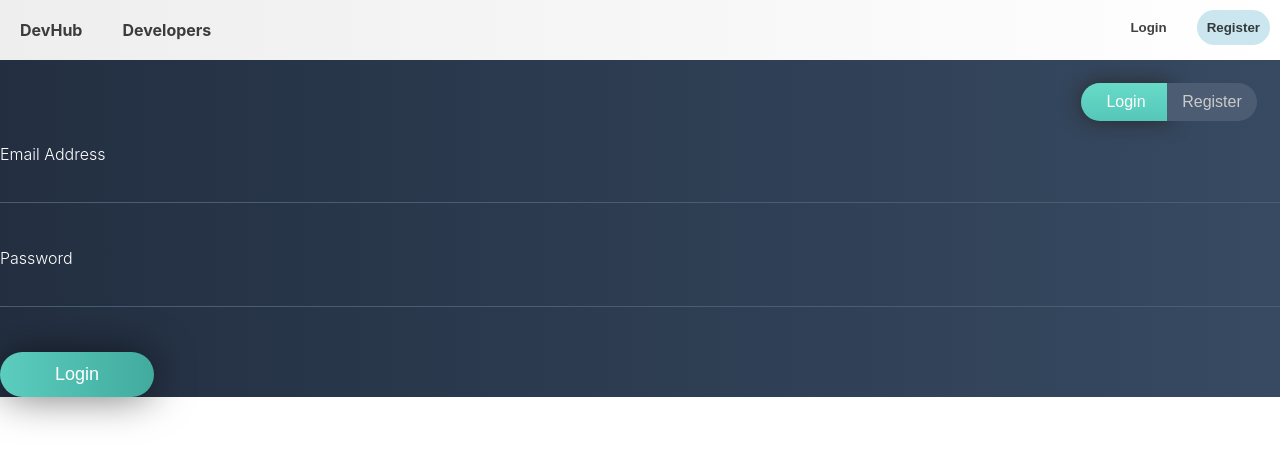
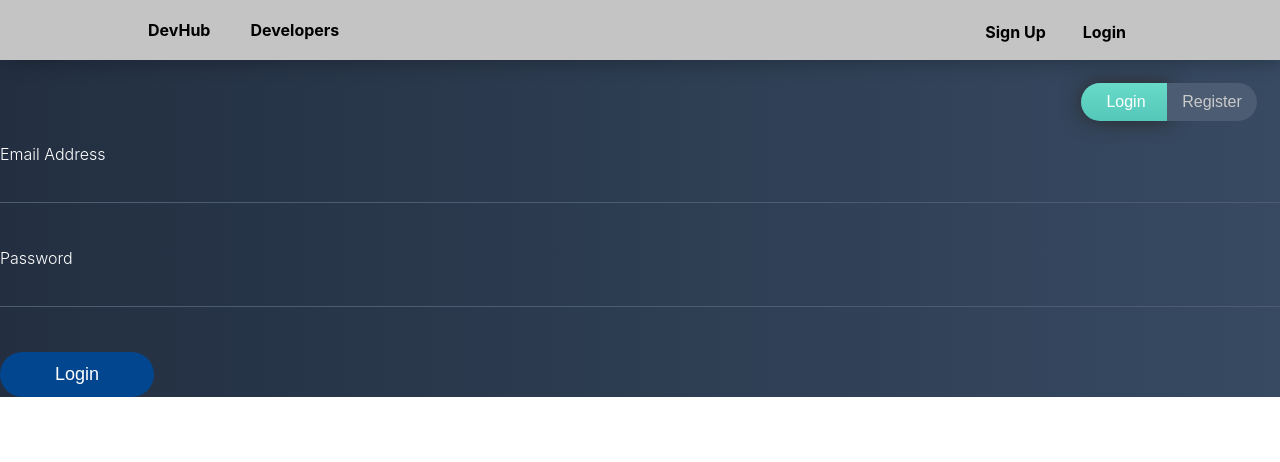
Before and after one commit to Aj-gupta/mern-devhub, a React (Create React App) app in the folder frontend/: page / in a window 1280 px wide. Shown: the top 462 px of the page. Built offline with nearby package versions, Linux system fonts and the light colour scheme; no server answers.

Commit message:
added: Login,Register Modal, Home Component, Navbar Component
created login and register modal changes home and navbar component, added nablinks for authenticated users in navbar component

```diff
--- a/frontend/src/App.js
+++ b/frontend/src/App.js
@@ -24,10 +24,13 @@ function Auth({ children }) {
   return auth.isLogin === true ? children : <Navigate to="/" replace />
 }
 
-function AppRoutes({ form = 'register' }) {
+function AppRoutes() {
   return (
     <Routes>
-      <Route path="/" element={<HomePage form={form} />} />
+      <Route path="/" element={<HomePage />} />
+      <Route path="/developers" element={<DevelopersPage />} />
+      <Route path="/login" element={<HomePage form="login" />} />
+      <Route path="/register" element={<HomePage form="register" />} />
       <Route
         path="/dashboard"
         element={
@@ -36,7 +39,6 @@ function AppRoutes({ form = 'register' }) {
           </Auth>
         }
       />
-      <Route path="/developers" element={<DevelopersPage />} />
       <Route
         path="/post"
         element={
@@ -45,8 +47,6 @@ function AppRoutes({ form = 'register' }) {
           </Auth>
         }
       />
-      <Route path="/login" element={<HomePage form="login" />} />
-      <Route path="/register" element={<HomePage form="register" />} />
       <Route path="/profile" element={<ProfilePage />} />
       <Route path="*" element={<HomePage />} />
     </Routes>
--- a/frontend/src/components/Navbar.js
+++ b/frontend/src/components/Navbar.js
@@ -1,58 +1,142 @@
 import styled from '@emotion/styled/macro'
-import { Link } from 'react-router-dom'
+import { useCallback } from 'react'
+import { AuthContext } from '../context/AuthContext'
 
 const Nav = styled.nav`
+  position: relative;
   width: 100%;
   height: 60px;
   /* border-bottom: 1px solid black; */
-  background-image: linear-gradient(-90deg, #fff, #eee);
+  background-image: linear-gradient(-90deg, #c4c4c4, #c4c4c4);
   box-shadow: 1px 1px 20px rgba(0, 0, 0, 0.3);
-  a {
-    text-decoration: none;
-    color: #000000bf;
+  ul {
+    position: relative;
+    /* display: inline; */
+    width: 80%;
+    margin-top: 0;
+    margin-left: auto;
+    margin-right: auto;
+    padding: 0;
+    list-style: none;
+  }
+  ul > li {
     display: inline-block;
     margin: 10px;
-    font-weight: 700;
     padding: 10px 10px;
     border-radius: 50px;
     -webkit-transition: all 0.8s; /* Safari prior 6.1 */
     transition: all 0.8s;
   }
-  a.active,
-  button.active {
-    background-color: rgba(83, 173, 203, 0.3);
+
+  ul > li > a {
+    text-decoration: none;
+    color: #000000;
+    font-weight: 700;
   }
-  a:hover,
-  button:hover {
-    background-color: rgba(83, 173, 203, 1);
+  li.active {
+    background-color: rgba(122, 180, 235, 1);
+    box-shadow: 0px 2px 4px rgba(0, 0, 0, 0.5);
+  }
+  li:hover {
+    background-color: rgba(33, 131, 222, 1);
     color: #fff;
     cursor: pointer;
   }
-  button {
-    margin: 10px;
-    padding: 10px 10px;
-    color: #000000bf;
-    font-weight: 700;
-    border-radius: 50px;
-    -webkit-transition: all 0.8s; /* Safari prior 6.1 */
-    transition: all 0.8s;
+  li:hover > a {
+    color: #fff;
+  }
+  li.right {
     float: right;
-    background: none;
-    border: none;
-    cursor: pointer;
-    outline: inherit;
+    display: flex;
+    margin: 8px 20px 8px 0px;
+    padding: 6px 6px;
+  }
+  li.right > img {
+    width: 30px;
+    height: 30px;
+    border-radius: 50%;
+  }
+  li.right > a {
+    margin: 8px 0px 8px 5px;
+  }
+  ul.dropdown {
+    width: 150px;
+    display: none;
+    flex-direction: column;
+    position: absolute;
+    /* margin-right: 0.5rem; */
+    margin-left: auto;
+    top: 56px;
+    right: 0;
+    z-index: 1;
+  }
+  ul.dropdown > li {
+    margin-top: 0;
+    margin-bottom: 2px;
+    box-shadow: 0px 2px 4px rgba(0, 0, 0, 0.5);
+    text-align: center;
+    background-color: rgba(122, 180, 235, 1);
+  }
+  li.right:hover > ul.dropdown {
+    display: flex;
+  }
+  ul.dropdown > li:hover {
+    background-color: rgba(33, 131, 222, 1);
   }
 `
+export default function Navbar() {
+  const { user } = useCallback(AuthContext)
 
-export default function Navbar() {
   return (
     <Nav>
-      <Link to="/">DevHub</Link>
-      <Link to="/developers">Developers</Link>
-      <button type="button" className="active">
-        Register
-      </button>
-      <button type="button">Login</button>
+      {user && (
+        <ul>
+          <li>
+            <a href="/">DevHub</a>
+          </li>
+          <li>
+            <a href="/developers">Developers</a>
+          </li>
+          <li>
+            <a href="/Chats">Chats</a>
+          </li>
+          <li className="right">
+            <img
+              src="https://cdn.pixabay.com/photo/2015/10/05/22/37/blank-profile-picture-973460_960_720.png"
+              alt=""
+            />
+            <a href="/viewProfile">Account</a>
+            <ul className="dropdown">
+              <li>
+                <a href="/editProfile">Edit Profile</a>
+              </li>
+              <li>
+                <a href="/viewProfile">View Profile</a>
+              </li>
+              <li>
+                <a href="/logout">Logout</a>
+              </li>
+            </ul>
+          </li>
+        </ul>
+      )}
+
+      {!user && (
+        <ul>
+          <li>
+            <a href="/">DevHub</a>
+          </li>
+          <li>
+            <a href="/developers">Developers</a>
+          </li>
+          <li className="right">
+            <a href="/login">Login</a>
+          </li>
+          <li className="right">
+            <a href="/register">Sign Up</a>
+          </li>
+        </ul>
+      )}
     </Nav>
   )
 }
--- a/frontend/src/components/styled/Form.js
+++ b/frontend/src/components/styled/Form.js
@@ -49,7 +49,6 @@ const Button = styled.button({
 
 const Form = styled.form`
   input {
-    color: #fff;
     width: 100%;
     border: none;
     font-size: 16px;
@@ -78,11 +77,11 @@ const Form = styled.form`
     cursor: pointer;
     border-radius: 35px;
     transition: all 0.3s linear;
+    background: linear-gradient(to right, #01468f, #01468f);
+  }
+
+  button:hover {
     box-shadow: 0 0 40px rgba(0, 0, 0, 0.55);
-    background: linear-gradient(to right, #5bcdbe, #41ab9e);
-    '&:hover': {
-      boxshadow: 'none';
-    }
   }
 `
 export { FormGroup, Input, Button, Label, Form }
```
Also changed, not shown: frontend/src/components/Home/Home.js (added, +93 -0 lines), frontend/src/components/Home/LoginModal.js (added, +46 -0 lines), frontend/src/components/Home/RegisterModal.js (added, +69 -0 lines), frontend/src/components/styled/ModalContainer.js (added, +60 -0 lines), frontend/public/background.svg (added).
